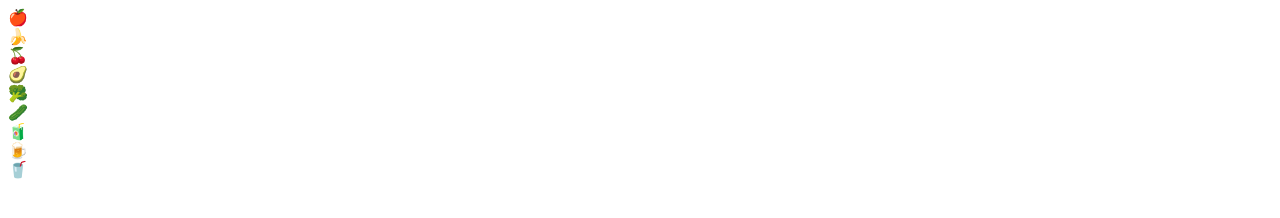
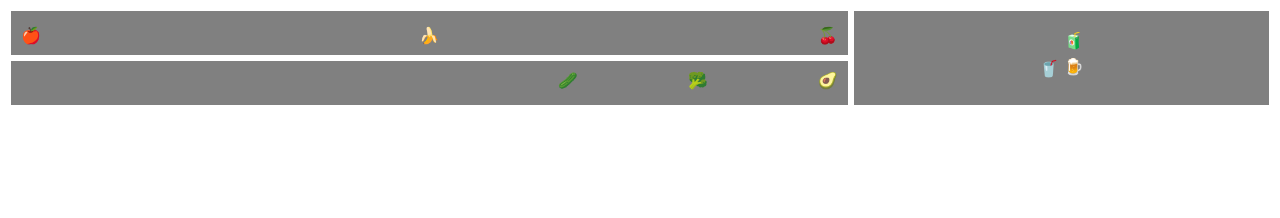
Before and after one commit to tissawd/usaf-sdi-flex-and-grid, a plain HTML site: page index.html in a window 1280 px wide. Drawn offline with Linux system fonts and the light colour scheme.

Commit message:
challenge begun

```diff
--- a/index.css
+++ b/index.css
@@ -8,3 +8,61 @@
 /* /////////////////////////////// */
 /* /////////////////////////////// */
 /* /////////////////////////////// */
+
+.grid-wrapper>div:nth-child(1){
+  display: flex;
+  justify-content: space-between;
+  border: solid white;
+  align-items: flex-end;
+  padding: 0px 10px 10px 10px
+
+}
+.grid-wrapper>div:nth-child(2){
+  display: flex;
+  justify-content: flex-start;
+  border: solid white;
+  align-items: flex-end;
+  padding-bottom: 5px;
+  flex-direction: row-reverse;
+}
+.grid-wrapper>div:nth-child(2) .food-item{
+    margin: 10px;
+    margin-left: 100px;
+  }
+.grid-wrapper>div:nth-child(3){
+  display: flex;
+  flex-flow: column wrap-reverse;
+  align-content: center;
+  justify-content: center;
+  border: solid white;
+  padding-bottom: 5px;
+  grid-column: 2/3;
+  grid-row: 1/3;
+}
+
+.grid-wrapper{
+  display: grid;
+  grid-template: minmax(40px, 50px) minmax(40px, 50px) / 2fr 1fr;
+  background-color: grey;
+
+}
+
+#juice-box{
+    justify-self: flex-end;
+    margin-bottom: 7px;
+
+
+}
+
+#beer{
+    justify-self: flex-end;
+
+    margin-bottom: 5px;
+
+}
+
+#soda{
+
+    margin-top: 25px;
+    margin-right: 5px;
+}
--- a/index.html
+++ b/index.html
@@ -19,9 +19,9 @@
                 <div class="food-item">🥒</div>
             </div>
             <div class='beverage-box flex-container'>
-                <div class="food-item">🧃</div>
-                <div class="food-item">🍺</div>
-                <div class="food-item">🥤</div>
+                <div class="food-item" id="juice-box">🧃</div>
+                <div class="food-item" id="beer">🍺</div>
+                <div class="food-item" id="soda">🥤</div>
             </div>
         </div>
     </body>
```
